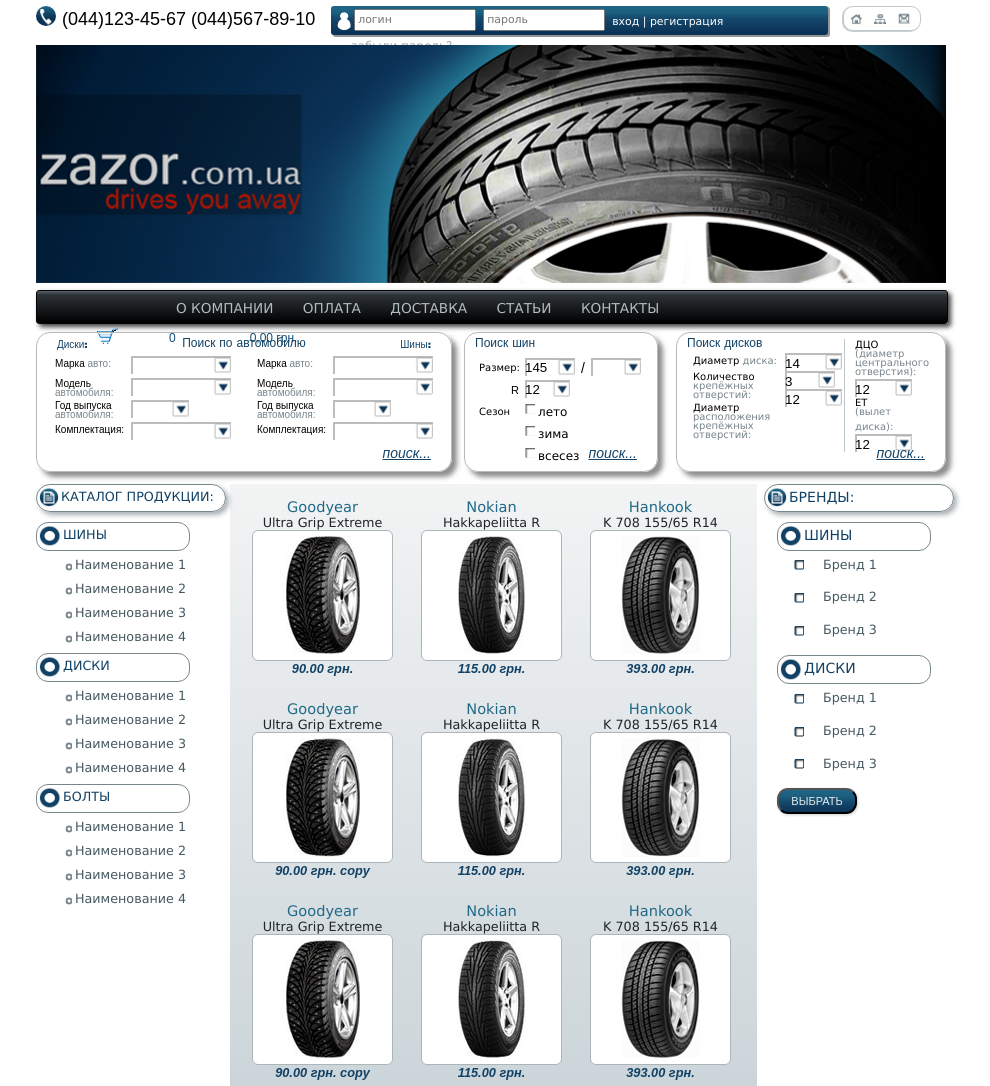
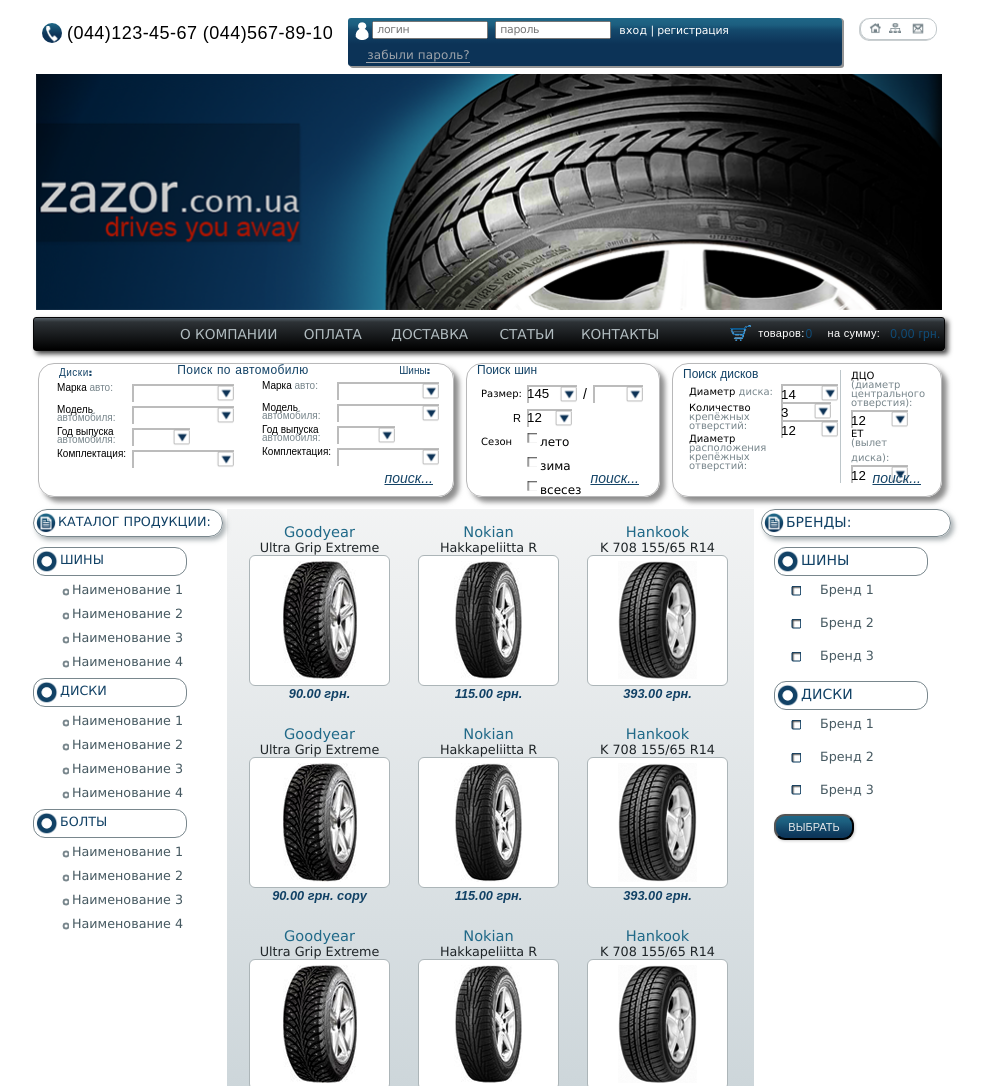
Before and after one commit to alphavita/GoIT, a plain HTML site: page Tech Skills/Module 6/default.html in a window 1280 px wide. Shown: the top 1086 px of the page, without its empty margins (149-1139 px from the left). Drawn offline with Linux system fonts and the light colour scheme.

Commit message:
troubles with vertical align in module 6

```diff
--- a/Tech Skills/Module 6/css/custom-controls.css
+++ b/Tech Skills/Module 6/css/custom-controls.css
@@ -68,3 +68,14 @@
 {
  opacity: .3;
 }
+
+
+/* underline */
+
+span.other-underline a{
+    text-decoration: none;
+}
+span.other-underline{
+    border-bottom: 1px solid rgb(158,164,171);
+    display: inline-block;
+}
--- a/Tech Skills/Module 6/css/default.css
+++ b/Tech Skills/Module 6/css/default.css
@@ -1,32 +1,27 @@
 body {
 }
 #site-frame{
-    margin: 0 auto;
-    width: 910px;
+    margin: 16px auto;
+    width: 916px;
     font: 12px/14px Arial, Helvetica, sans-serif;
 }
-
-
                                         /****************  header  ****************/
 
     /*************  telephones  *************/
 .telephones{
-    margin-top:4px;
     padding-top:2px;
+    margin-left: 3px;
 }
 .box-head{
     float:left;
     background-color: rgb(241,0,0);
+    margin-top: 5px;
+    margin-left: 6px;
     border-radius:82%;
     width:20px;
     height:20px;
-    background: rgb(32,105,136); /* Old browsers */
-    background: -moz-linear-gradient(top, rgb(32,105,136) 0%, rgb(12,50,86) 59%, rgb(12,50,86) 100%, rgb(12,50,86) 100%); /* FF3.6+ */
-    background: -webkit-gradient(linear, left top, left bottom, color-stop(0%,rgb(32,105,136)), color-stop(59%,rgb(12,50,86)), color-stop(100%,rgb(12,50,86)), color-stop(100%,rgb(12,50,86))); /* Chrome,Safari4+ */
-    background: -webkit-linear-gradient(top, rgb(32,105,136) 0%,rgb(12,50,86) 59%,rgb(12,50,86) 100%,rgb(12,50,86) 100%); /* Chrome10+,Safari5.1+ */
-    background: -o-linear-gradient(top, rgb(32,105,136) 0%,rgb(12,50,86) 59%,rgb(12,50,86) 100%,rgb(12,50,86) 100%); /* Opera 11.10+ */
-    background: linear-gradient(to bottom, rgb(32,105,136) 0%,rgb(12,50,86) 59%,rgb(12,50,86) 100%,rgb(12,50,86) 100%); /* W3C */
-    filter: progid:DXImageTransform.Microsoft.gradient( startColorstr='#206988', endColorstr='#0c3256',GradientType=0 ); /* IE6-9 */}
+    background: linear-gradient(to bottom, rgb(32,105,136) 0%,rgb(12,50,86) 59%,rgb(12,50,86) 100%,rgb(12,50,86) 100%);
+}
 .box-head img{
     width: 60%;
     margin-left: 4px;
@@ -34,18 +29,18 @@
     float:left;
 }
 .telephones p{
-    float: left;
-    margin-left: 6px;
-    font: 18px Arial, sans-serif;
-    line-height:26px;
+float: left;
+    margin-left: 5px;
+    margin-top: 2px;
+    font: 18px Arial Regular, Arial, sans-serif;
+    line-height: 26px;
+    letter-spacing: 0.45px;
 }
     /*************  authorization  *************/
 .authorization{
     float:left;
-    padding-top:3px;
-    margin-left: 16px;
-    width: 497px;
-    height: 26px;
+    margin-left: 15px;
+    width: 494px;
     border-radius:3px;
     background: linear-gradient(#1f6787 0px,#1c5e7f 7px,#14496c 12px,#0c3357 26px);
     box-shadow:
@@ -55,42 +50,59 @@
 .authorization img{
     display: block;
     float: left;
-    margin-top: 3px;
+    margin-top: 4px;
     margin-right: 3px;
-    margin-left:6px;
+    margin-left:7px;
 }
 .authorization input{
     display: block;
     float: left;
-    margin-right:7px;
-    width:114px;
-    line-height:16px;
+    margin-top: 3px;
+    margin-right: 7px;
+    padding-left: 3px;
+    width: 107px;
+    line-height: 12px;
     font-family: 'Lucida Sans Unicode', sans-serif;
-    font-size:10.91px;
+    font-size: 10.91px;
     color: rgb(151,162,166);
+    letter-spacing: -0.3px;
 }
 .authorization a, .authorization p{
     display: block;
     float: left;
-    color:white;
+    color: white;
     font-family: 'Lucida Sans Unicode', sans-serif;
-    font-size:10.91px;
-    line-height: 26px;
-    text-decoration:none;
+    font-size: 10.91px;
+    line-height: 25px;
+    text-decoration: none;
+    letter-spacing: -0.2px;
 }
-.authorization a:last-child{
-    color:rgb(158,164,171);
-    font-size:12px;
-    text-decoration:underline;
-    line-height: 22px;
-    margin-left:20px;
+authorization p {
+    margin-left: -1px;
 }
+.authorization a:first-of-type{
+    margin-left: 1px;
+    letter-spacing: 0.25px;
+}
+#lost-pwd{
+    letter-spacing: 0.1px;
+}
+.authorization span a{
+    color: rgb(158,164,171);
+    font-size: 12px;
+    margin-left: 20px;
+    letter-spacing: 0.1px;
+}
+.authorization span{
+    margin-left: 18px;
+    height: 19px;
+}
+
     /*************  nav  *************/
 nav{
     float:left;
-    padding-top:3px;
-    margin-left: 15px;
-    width: 76px;
+    margin-left: 18px;
+    width: 75px;
     height: 20px;
     border: 1px solid rgb(193,200,203);
     border-radius:10px;
@@ -98,20 +110,26 @@
       -1px 0px rgb(202,207,209), -1px 1px rgb(202,207,209);
     }
 nav img{
-display: block;
+    display: block;
     float: left;
     width: 12px;
     height: 12px;
-    margin: 3px 6px;
+    margin: 3px 0;
 }
-
-    /*************  logo  *************/
+nav img:first-child {
+    margin: 3px 8px;
+}
+nav img:last-child {
+    margin: 4px 11px;
+}
+   /*************  logo  *************/
 .logo{
     clear: both;
     float:left;
     display:block;
-    margin-top:10px;
-    width: 910px;
+    margin-top:8px;
+    margin-left: 3px;
+    width: 906px;
 }
 
                                         /*************  top menu  *************/
@@ -128,9 +146,9 @@
 
     /*************  menu  *************/
 .top-menu menu{
-    float:left;
-    margin-left: 126px;
-    margin-top: 4px;
+    float: left;
+    margin-left: 133px;
+    margin-top: 3px;
 }
 .top-menu menu menuitem {
     display: inline-block;
@@ -144,6 +162,15 @@
     padding: 0 20px;
     border-radius: 16px;
 }
+.top-menu menu menuitem:first-child {
+    margin-right: -10px;  /*  designer's error 'И' */
+}
+.top-menu menu menuitem:nth-child(4) {
+    margin-left: -5px;
+}
+.top-menu menu menuitem:last-child {
+    margin-left: -10px;
+}
 .top-menu menu menuitem:hover {
     background-image: linear-gradient(#1f6787 0px, #185476 9px, #0c3256 32px);
     color: white;
@@ -154,7 +181,7 @@
 .shopping-basket {
     float: left;
     margin-top: 4px;
-    margin-left: 60px;
+    margin-left: 58px;
 }
 .shopping-basket img{
     float:left;
@@ -164,35 +191,39 @@
 }
 .shopping-basket p{
     float: left;
-    font-family: "Arial Regular", sans-serif;
+    font: 11px 'Arial Regular', Arial, sans-serif;
     line-height: 24px;
+    letter-spacing: 0.3px;
 }
 .shopping-basket .amount, .quantity {
     color: #104c77;
     font-size: 12px;
-    margin-top: 1px;
-    margin-right: 14px;
     padding-right: 2px;
 }
+.shopping-basket .quantity {
+    margin-left: 1px;
+    font-size: 12px;
+    margin-right: 13px;
+}
 .shopping-basket .amount {
-    padding-left: 8px;
+    margin-left: 10px;
 }
 .shopping-basket .text-label {
     color: white;
+    margin-top: -1px;
     font-size: 11px;
 }
 
                                         /************* search strip   *************/
 .search-strip{
     float: left;
-    margin-top: 8px;
-    width: 910px;
+    margin-top: 12px;
 }
 .search-block {
     border: 1px solid rgb(184,184,185);
-    border-radius: 14px;
+    border-radius: 16px;
     box-shadow: 5px 5px 5px 0px rgba(104,104,104,0.75);
-    height: 138px;
+    height: 132px;
     position: relative;
 }
 .search-block header{
@@ -204,14 +235,16 @@
 }
 .search-block .center-header{
     left: 0;
-    right: 0;
+    top: -1px;
+    right: 6px;
+    letter-spacing: 0.4px;
     text-align: center;
 }
 .search-block .left-header{
     text-align: left;
     padding-left: 10px;
 }
-.search-block  .block-footer{
+.search-block .block-footer{
     font: italic 14px Arial, sans-serif;
     text-decoration: underline;
     color: #154467;
@@ -223,6 +256,7 @@
     float:left;
     width: 414px;
     margin-right:12px;
+    margin-left: 5px;
 }
 
     /*************  left search block  *************/
@@ -233,47 +267,52 @@
     position: relative;
     line-height: 18px;
 }
-#left-search-block .group-label-control .control{
-    line-height: 22px;
+#left-search-block .control{
+    margin-bottom: 4px;
+    height: 18px;
 }
-#left-search-block .group-label-control .label-text{
-    width: 76px;
-    float:left;
-    height: 18px;
-    line-height: 18px;
+#left-search-block .group-label-control .control:after{
+    display: block;
+    content: '';
+    clear:both;
 }
-#left-search-block .group-label-control .label-text p{
+#left-search-block .control .label-text{
+    width: 75px;
+    float: left;
+    margin: auto 0;
+}
+#left-search-block .control p{
     font: 10px 'Arial Regular', Arial, sans-serif;
-    line-height: 15px;
 }
-#left-search-block .group-label-control .first-line{
-    margin-top: -2px;
-}
-#left-search-block .group-label-control .second-line{
-    margin-top: -6px;
-    float: left;
-}
-#left-search-block .group-label-control select{
-    display: inline;
-    line-height: 22px;
+#left-search-block .control p, span{
+    line-height:8px;
 }
 #left-search-block .left-group {
     margin-left: 18px;
+    margin-top: -4px;
     float:left;
 }
 #left-search-block .left-group header{
     margin-left: 2px;
-    margin-bottom:5px;
+    margin-bottom: 5px;
+    margin-top: 1px;
+    letter-spacing: 0.5px;
     text-align: left;
 }
 #left-search-block .right-group{
-    margin-right: 18px;
-    float:right;
+    margin-right: 14px;
+    margin-top: -6px;
+    float: right;
 }
 #left-search-block .right-group header {
-    margin-right: 2px;
-    margin-bottom:5px;
+    margin-right: 9px;
+    margin-top: 1px;
+    margin-bottom: 5px;
     text-align: right;
+}
+#left-search-block .block-footer{
+    bottom: 10px;
+    right: 20px;
 }
 
     /*************  center search block  *************/
@@ -281,14 +320,16 @@
     float:left;
     width: 192px;
 }
+#center-search-block .left-header{
+    margin-top: -4px;
+}
 #center-search-block .group-label-control .control{
-    line-height: 22px;
+    line-height: 24px;
 }
 #center-search-block .left-group p{
     width: 40px;
     float:left;
     height: 16px;
-//    line-height: 16px;
 }
 #center-search-block .left-group select,
 #center-search-block .left-group .season{
@@ -300,12 +341,12 @@
 }
 #center-search-block .left-group {
     margin-left: 14px;
-    margin-top: 24px;
+    margin-top: 18px;
     float:left;
 }
 #center-search-block .right-group{
     margin-right: 16px;
-    margin-top: 24px;
+    margin-top: 18px;
     float:right;
 }
 #center-search-block .right-group p{
@@ -464,8 +505,6 @@
     width: 527px;
     height: 627px;
     float: left;
-//    padding-top: 14px;
-//    padding-left: 24px;
     margin-bottom: 40px;
     background: linear-gradient(rgba(229,231,232,0.49) 0px,rgba(147,167,176,0.49)  626px);
 }
@@ -551,10 +590,8 @@
 footer p{
     font: 10px  'Arial Regular', Arial, sans-serif;
     color: #7f4740;
-//    width: 298px;
     margin: 6px auto;
     text-align: center;
-
 }
 
 /************* used fonts   *************/
--- a/Tech Skills/Module 6/default.html
+++ b/Tech Skills/Module 6/default.html
@@ -23,7 +23,7 @@
                 <a href="#">вход</a>
                 <p>&nbsp;|&nbsp;</p>
                 <a href="#">регистрация</a>
-                <a href="#">забыли пароль?</a>
+                <span class="other-underline"><a href="#" id="lost-pwd">забыли пароль?</a></span> <!-- span need for underline -->
             </section>
             <nav>
                 <img src="img/home.png" alt="home" title="Домой" />
@@ -54,41 +54,41 @@
                 <div class="group-label-control left-group">
                     <header>Диски:</header>
                     <div class="control">
-                        <div class="label-text"><p class="text-begin">Марка&nbsp;</p><p class="text-end">авто:</p></div>
-                        <select style="width:100px;" name="select-car-brend-left"><option>&nbsp;</option></select>
+                        <div class="label-text"><p>Марка <span class="text-end">авто:</span></p></div>
+                        <select style="width:102px;" name="select-car-brend-left"><option>&nbsp;</option></select>
                     </div>
                     <div class="control">
-                        <div class="label-text"><p class="text-begin first-line">Модель&nbsp;&nbsp;</p><p class="text-end second-line">автомобиля:</p></div>
-                        <select style="width:100px;" name="select-car-model-left"><option>&nbsp;</option></select>
+                        <div class="label-text"><p>Модель <span class="text-end">автомобиля:</span></p></div>
+                        <select style="width:102px;" name="select-car-model-left"><option>&nbsp;</option></select>
                     </div>
                     <div class="control">
-                        <div class="label-text"><p class="text-begin first-line">Год выпуска&nbsp;&nbsp;</p><p class="text-end second-line">автомобиля:</p></div>
+                        <div class="label-text"><p>Год выпуска <span class="text-end">автомобиля:</span></p></div>
                         <select style="width:58px;" name="select-car-year-left"><option>&nbsp;</option></select>
                     </div>
                     <div class="control">
-                        <div class="label-text"><p class="text-begin">Комплектация:</p></div>
-                        <select style="width:100px;" name="select-car-equipment-left"><option>&nbsp;</option></select>
+                        <div class="label-text"><p>Комплектация:</p></div>
+                        <select style="width:102px;" name="select-car-equipment-left"><option>&nbsp;</option></select>
                     </div>
                 </div>
                 <div class="group-label-control right-group">
                     <header>Шины:</header>
                     <div class="control">
-                        <div class="label-text"><p class="text-begin">Марка&nbsp;</p><p class="text-end">авто:</p></div>
-                        <select style="width:100px;" name="select-car-brend-right"><option>&nbsp;</option></select>
+                        <div class="label-text"><p>Марка <span class="text-end">авто:</span></p></div>
+                        <select style="width:102px;" name="select-car-brend-left"><option>&nbsp;</option></select>
                     </div>
                     <div class="control">
-                        <div class="label-text"><p class="text-begin first-line">Модель&nbsp;&nbsp;</p><p class="text-end second-line">автомобиля:</p></div>
-                        <select style="width:100px;" name="select-car-model-right"><option>&nbsp;</option></select>
+                        <div class="label-text"><p>Модель <span class="text-end">автомобиля:</span></p></div>
+                        <select style="width:102px;" name="select-car-model-left"><option>&nbsp;</option></select>
                     </div>
                     <div class="control">
-                        <div class="label-text"><p class="text-begin first-line">Год выпуска&nbsp;&nbsp;</p><p class="text-end second-line">автомобиля:</p></div>
-                        <select style="width:58px;" name="select-car-year-right"><option>&nbsp;</option></select>
+                        <div class="label-text"><p>Год выпуска <span class="text-end">автомобиля:</span></p></div>
+                        <select style="width:58px;" name="select-car-year-left"><option>&nbsp;</option></select>
                     </div>
                     <div class="control">
-                        <div class="label-text"><p class="text-begin">Комплектация:</p></div>
-                        <select style="width:100px;" name="select-car-equipment-right"><option>&nbsp;</option></select>
+                        <div class="label-text"><p>Комплектация:</p></div>
+                        <select style="width:102px;" name="select-car-equipment-left"><option>&nbsp;</option></select>
                     </div>
-                </div>
+               </div>
                 <div class="block-footer">поиск...</div>
              </div>
             <div id="center-search-block" class="search-block">
```
Also changed, not shown: Tech Skills/Module 6/homework6.png (added).
